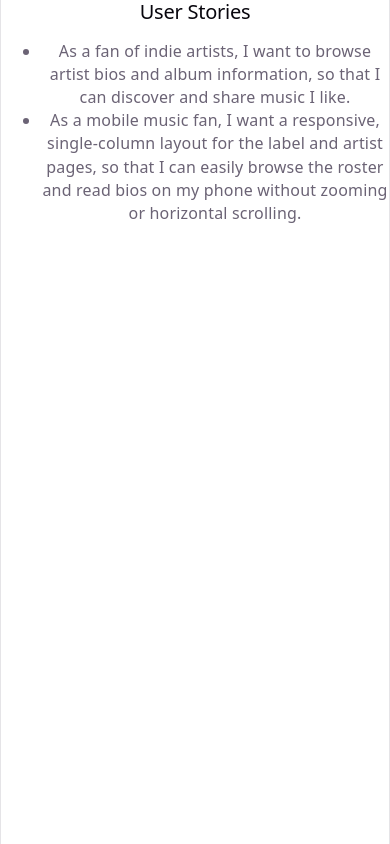
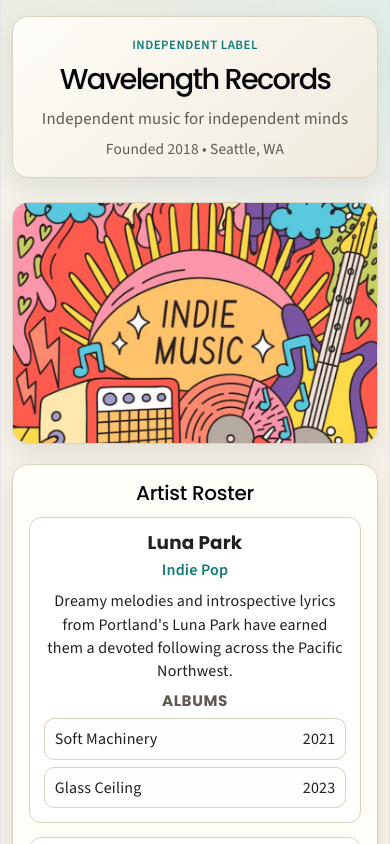
Before and after one commit to leoraggy/agile-basics, a React (Vite) app: page / in a window 390 px wide. Shown: the top 844 px of the page. Built offline with nearby package versions, Linux system fonts and the light colour scheme.

Commit message:
feat: Implement initial record label UI and styling

```diff
--- a/src/App.css
+++ b/src/App.css
@@ -1,184 +1,198 @@
-.counter {
-  font-size: 16px;
-  padding: 5px 10px;
-  border-radius: 5px;
-  color: var(--accent);
-  background: var(--accent-bg);
-  border: 2px solid transparent;
-  transition: border-color 0.3s;
-  margin-bottom: 24px;
+@import url('https://fonts.googleapis.com/css2?family=Poppins:wght@500;700&family=Source+Sans+3:wght@400;600&display=swap');
 
-  &:hover {
-    border-color: var(--accent-border);
-  }
-  &:focus-visible {
-    outline: 2px solid var(--accent);
-    outline-offset: 2px;
-  }
+:root {
+  --bg: #f5f1e8;
+  --surface: #fffdf8;
+  --surface-2: #f0eadd;
+  --text: #22211e;
+  --muted: #5f5b53;
+  --accent: #0e7c7b;
+  --accent-2: #1d9a98;
+  --ring: #c6e8e8;
+  --line: #d9d1c2;
+  --shadow: 0 10px 24px rgba(23, 20, 15, 0.08);
+  --radius-lg: 16px;
+  --radius-md: 12px;
+}
+
+* {
+  box-sizing: border-box;
+}
+
+body {
+  margin: 0;
+  font-family: 'Source Sans 3', sans-serif;
+  color: var(--text);
+  background:
+    radial-gradient(1200px 500px at 10% -10%, #efe5d1 0%, transparent 70%),
+    radial-gradient(1000px 400px at 100% 0%, #dbeeed 0%, transparent 65%),
+    var(--bg);
+}
+
+.page {
+  width: min(1100px, 92vw);
+  margin: 0 auto;
+  padding: 28px 0 56px;
 }
 
 .hero {
-  position: relative;
+  background: linear-gradient(140deg, var(--surface), var(--surface-2));
+  border: 1px solid var(--line);
+  border-radius: var(--radius-lg);
+  box-shadow: var(--shadow);
+  padding: 28px 24px;
+  margin-bottom: 24px;
+}
 
-  .base,
-  .framework,
-  .vite {
-    inset-inline: 0;
-    margin: 0 auto;
+.feature-image {
+  border: 1px solid var(--line);
+  border-radius: var(--radius-lg);
+  overflow: hidden;
+  box-shadow: var(--shadow);
+  margin-bottom: 20px;
+}
+
+.feature-image img {
+  display: block;
+  width: 100%;
+  max-height: 340px;
+  object-fit: cover;
+}
+
+.eyebrow {
+  margin: 0;
+  color: var(--accent);
+  font-weight: 600;
+  letter-spacing: 0.04em;
+  text-transform: uppercase;
+  font-size: 0.8rem;
+}
+
+h1,
+h2,
+h3,
+h4 {
+  font-family: 'Poppins', sans-serif;
+  margin: 0;
+  line-height: 1.2;
+}
+
+.hero h1 {
+  margin-top: 6px;
+  font-size: clamp(1.8rem, 3.8vw, 2.6rem);
+}
+
+.tagline {
+  margin: 10px 0 0;
+  color: var(--muted);
+  font-size: 1.05rem;
+}
+
+.meta {
+  margin: 8px 0 0;
+  color: var(--muted);
+  font-size: 0.96rem;
+}
+
+.user-stories,
+.artists {
+  background: var(--surface);
+  border: 1px solid var(--line);
+  border-radius: var(--radius-lg);
+  box-shadow: var(--shadow);
+  padding: 20px;
+  margin-bottom: 20px;
+}
+
+.user-stories h2,
+.artists h2 {
+  margin-bottom: 12px;
+}
+
+.user-stories ul {
+  margin: 0;
+  padding-left: 18px;
+  display: grid;
+  gap: 10px;
+}
+
+.artist-grid {
+  display: grid;
+  grid-template-columns: repeat(2, minmax(0, 1fr));
+  gap: 14px;
+}
+
+.artist-card {
+  background: #fff;
+  border: 1px solid var(--line);
+  border-radius: var(--radius-md);
+  padding: 14px;
+  transition: transform 180ms ease, box-shadow 180ms ease;
+}
+
+.artist-card:hover {
+  transform: translateY(-2px);
+  box-shadow: 0 8px 18px rgba(23, 20, 15, 0.08);
+}
+
+.artist-card h3 {
+  font-size: 1.15rem;
+}
+
+.genre {
+  margin: 4px 0 8px;
+  color: var(--accent);
+  font-weight: 600;
+}
+
+.bio {
+  margin: 0 0 10px;
+  color: var(--text);
+}
+
+.artist-card h4 {
+  margin: 10px 0 8px;
+  font-size: 0.95rem;
+  color: var(--muted);
+  text-transform: uppercase;
+  letter-spacing: 0.04em;
+}
+
+.albums {
+  list-style: none;
+  margin: 0;
+  padding: 0;
+  display: grid;
+  gap: 7px;
+}
+
+.albums li {
+  display: flex;
+  justify-content: space-between;
+  gap: 12px;
+  border: 1px solid var(--line);
+  background: #fffefc;
+  border-radius: 10px;
+  padding: 8px 10px;
+}
+
+@media (max-width: 768px) {
+  .page {
+    width: min(700px, 94vw);
+    padding-top: 16px;
   }
 
-  .base {
-    width: 170px;
-    position: relative;
-    z-index: 0;
+  .hero,
+  .user-stories,
+  .artists {
+    padding: 16px;
   }
 
-  .framework,
-  .vite {
-    position: absolute;
+  .feature-image img {
+    max-height: 240px;
   }
 
-  .framework {
-    z-index: 1;
-    top: 34px;
-    height: 28px;
-    transform: perspective(2000px) rotateZ(300deg) rotateX(44deg) rotateY(39deg)
-      scale(1.4);
-  }
-
-  .vite {
-    z-index: 0;
-    top: 107px;
-    height: 26px;
-    width: auto;
-    transform: perspective(2000px) rotateZ(300deg) rotateX(40deg) rotateY(39deg)
-      scale(0.8);
+  .artist-grid {
+    grid-template-columns: 1fr;
   }
 }
-
-#center {
-  display: flex;
-  flex-direction: column;
-  gap: 25px;
-  place-content: center;
-  place-items: center;
-  flex-grow: 1;
-
-  @media (max-width: 1024px) {
-    padding: 32px 20px 24px;
-    gap: 18px;
-  }
-}
-
-#next-steps {
-  display: flex;
-  border-top: 1px solid var(--border);
-  text-align: left;
-
-  & > div {
-    flex: 1 1 0;
-    padding: 32px;
-    @media (max-width: 1024px) {
-      padding: 24px 20px;
-    }
-  }
-
-  .icon {
-    margin-bottom: 16px;
-    width: 22px;
-    height: 22px;
-  }
-
-  @media (max-width: 1024px) {
-    flex-direction: column;
-    text-align: center;
-  }
-}
-
-#docs {
-  border-right: 1px solid var(--border);
-
-  @media (max-width: 1024px) {
-    border-right: none;
-    border-bottom: 1px solid var(--border);
-  }
-}
-
-#next-steps ul {
-  list-style: none;
-  padding: 0;
-  display: flex;
-  gap: 8px;
-  margin: 32px 0 0;
-
-  .logo {
-    height: 18px;
-  }
-
-  a {
-    color: var(--text-h);
-    font-size: 16px;
-    border-radius: 6px;
-    background: var(--social-bg);
-    display: flex;
-    padding: 6px 12px;
-    align-items: center;
-    gap: 8px;
-    text-decoration: none;
-    transition: box-shadow 0.3s;
-
-    &:hover {
-      box-shadow: var(--shadow);
-    }
-    .button-icon {
-      height: 18px;
-      width: 18px;
-    }
-  }
-
-  @media (max-width: 1024px) {
-    margin-top: 20px;
-    flex-wrap: wrap;
-    justify-content: center;
-
-    li {
-      flex: 1 1 calc(50% - 8px);
-    }
-
-    a {
-      width: 100%;
-      justify-content: center;
-      box-sizing: border-box;
-    }
-  }
-}
-
-#spacer {
-  height: 88px;
-  border-top: 1px solid var(--border);
-  @media (max-width: 1024px) {
-    height: 48px;
-  }
-}
-
-.ticks {
-  position: relative;
-  width: 100%;
-
-  &::before,
-  &::after {
-    content: '';
-    position: absolute;
-    top: -4.5px;
-    border: 5px solid transparent;
-  }
-
-  &::before {
-    left: 0;
-    border-left-color: var(--border);
-  }
-  &::after {
-    right: 0;
-    border-right-color: var(--border);
-  }
-}
--- a/src/App.jsx
+++ b/src/App.jsx
@@ -1,22 +1,48 @@
-import { useState } from 'react'
-import reactLogo from './assets/react.svg'
-import viteLogo from './assets/vite.svg'
-import heroImg from './assets/hero.png'
 import './App.css'
+import data from './data.json'
+import indieMusicImage from './assets/indie-music.jpg'
 
 function App() {
   return (
-    <>
-      <section className='user-stories'>
-        <h2>User Stories</h2>
-        <ul>
-          <li>As a fan of indie artists, I want to browse artist bios and album information, so that I can discover and share music I like.</li>
-          <li>As a mobile music fan, I want a responsive, single-column layout for the label and artist pages,
-              so that I can easily browse the roster and read bios on my phone without zooming or horizontal scrolling.</li>
-        </ul>
+    <main className="page">
+      <header className="hero">
+        <p className="eyebrow">Independent Label</p>
+        <h1>{data.label}</h1>
+        <p className="tagline">{data.tagline}</p>
+        <p className="meta">
+          Founded {data.founded} • {data.city}
+        </p>
+      </header>
+
+      <section className="feature-image" aria-label="Indie music banner">
+        <img src={indieMusicImage} alt="Indie Music Art" />
       </section>
-    </>
-    )
+
+      <section className="artists" aria-labelledby="artists-title">
+        <h2 id="artists-title">Artist Roster</h2>
+
+        <div className="artist-grid">
+          {data.artists.map((artist) => (
+            <article className="artist-card" key={artist.id}>
+              <h3>{artist.name}</h3>
+              <p className="genre">{artist.genre}</p>
+              <p className="bio">{artist.bio}</p>
+
+              <h4>Albums</h4>
+              <ul className="albums">
+                {artist.albums.map((album) => (
+                  <li key={album.title}>
+                    <span>{album.title}</span>
+                    <span>{album.year}</span>
+                  </li>
+                ))}
+              </ul>
+            </article>
+          ))}
+        </div>
+      </section>
+    </main>
+  )
 }
 
 export default App
```
Also changed, not shown: src/assets/indie-music.jpg (added).
